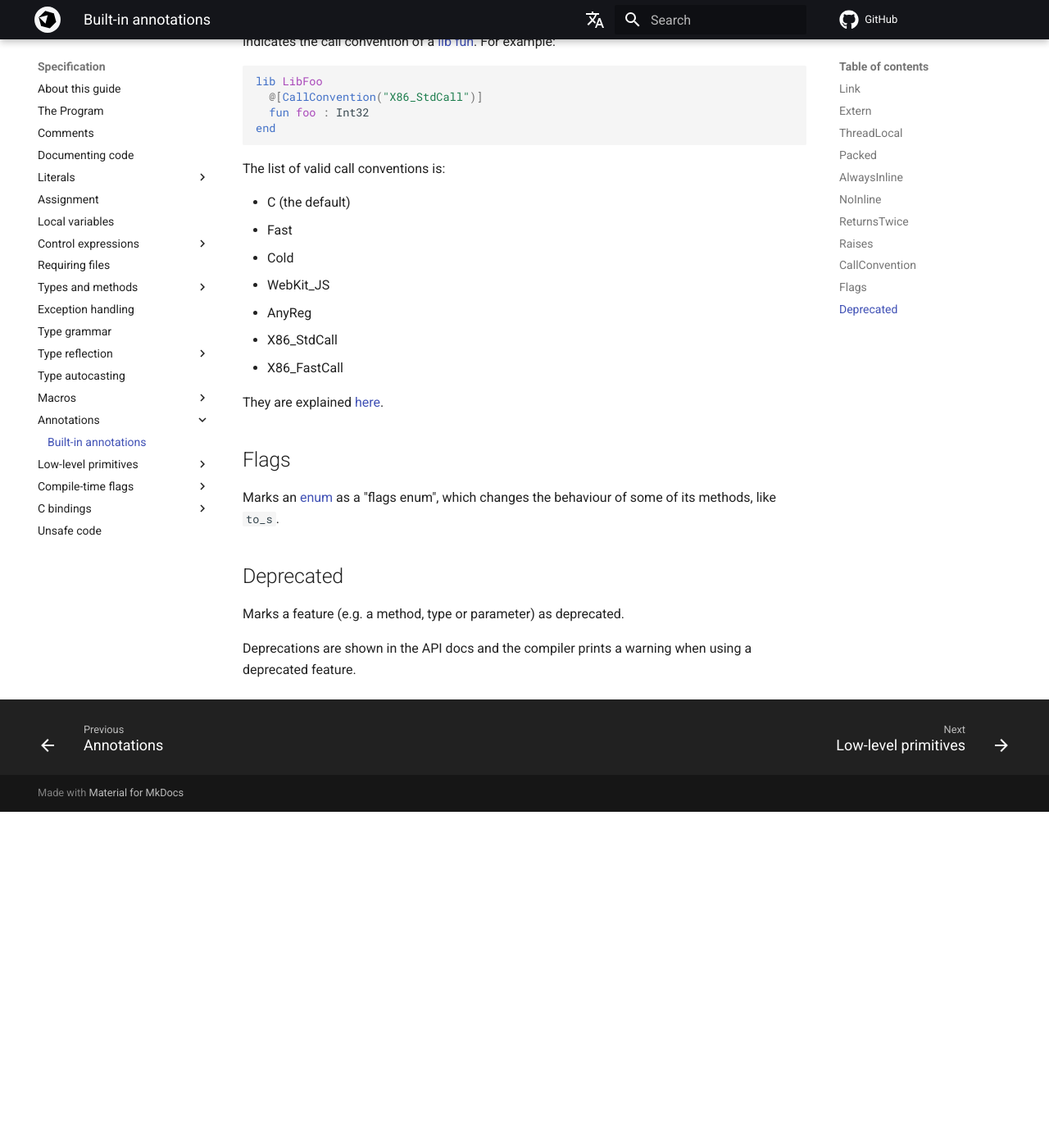
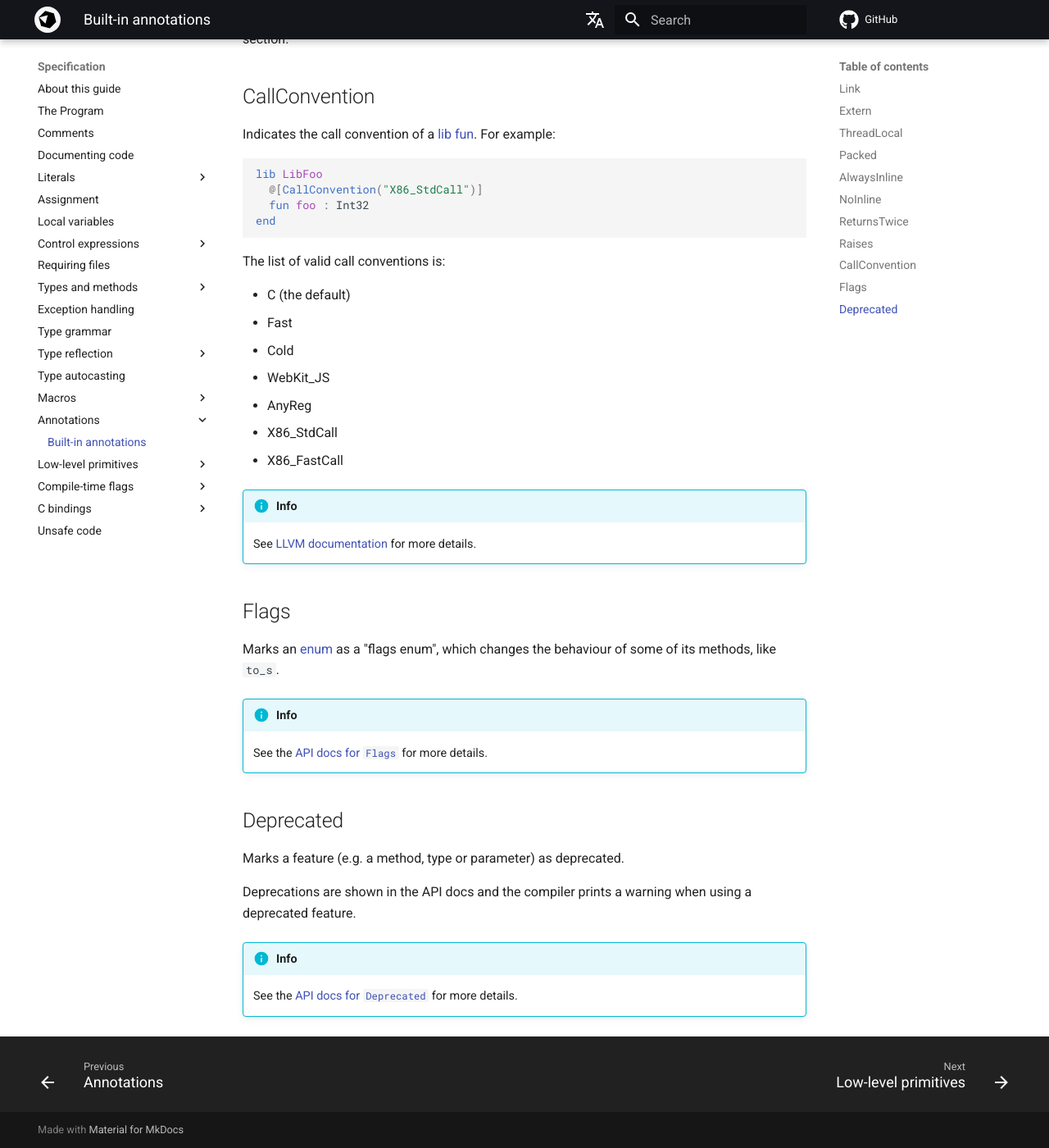
Before and after one commit to crystal-lang/crystal-book, an MkDocs documentation site: the page built from docs/syntax_and_semantics/annotations/built_in_annotations.md, in a window 1280 px wide and 1400 px high, scrolled down 2263 px. Shown: the whole window at 82% size. Built offline with MkDocs 1.6.1 and Material for MkDocs 9.7.7, drawn with Linux system fonts in a browser that asks for light colours; nearby versions of some CDN libraries; library files that are not in the unit come from our copies; comment, search, counter and statistics services are not loaded; the version menu is left out; before the commit the page ends 3253 px from its top, so only the background shows below that; some of the changed text lies outside the part shown.

Commit message:
Add API docs links to builtin annotations (#845)

```diff
--- a/docs/syntax_and_semantics/annotations/built_in_annotations.md
+++ b/docs/syntax_and_semantics/annotations/built_in_annotations.md
@@ -4,7 +4,11 @@ The Crystal standard library includes some pre-defined annotations:
 
 ## Link
 
-Tells the compiler how to link a C library. This is explained in the [lib](../c_bindings/lib.md) section.
+Tells the compiler how to link a C library. This is explained in the
+[lib](../c_bindings/lib.md) section.
+
+!!! info
+    See the [API docs for `Link`](https://crystal-lang.org/api/Link.html) for more details.
 
 ## Extern
 
@@ -108,11 +112,16 @@ The list of valid call conventions is:
 * X86_StdCall
 * X86_FastCall
 
-They are explained [here](http://llvm.org/docs/LangRef.html#calling-conventions).
+!!! info
+    See [LLVM
+    documentation](http://llvm.org/docs/LangRef.html#calling-conventions) for more details.
 
 ## Flags
 
 Marks an [enum](../enum.md) as a "flags enum", which changes the behaviour of some of its methods, like `to_s`.
+
+!!! info
+    See the [API docs for `Flags`](https://crystal-lang.org/api/Flags.html) for more details.
 
 ## Deprecated
 
@@ -120,3 +129,6 @@ Marks a feature (e.g. a method, type or parameter) as deprecated.
 
 Deprecations are shown in the API docs and the compiler prints a warning when
 using a deprecated feature.
+
+!!! info
+    See the [API docs for `Deprecated`](https://crystal-lang.org/api/Deprecated.html) for more details.
```
